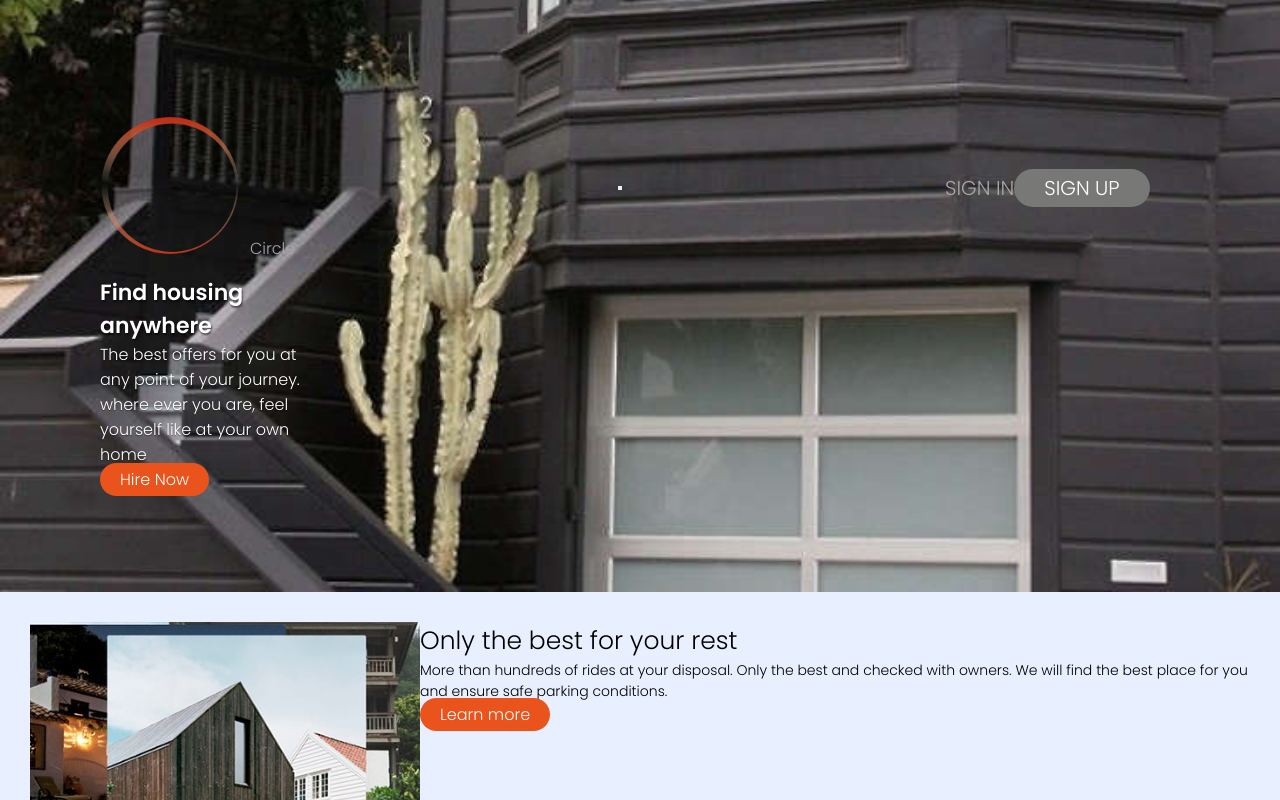
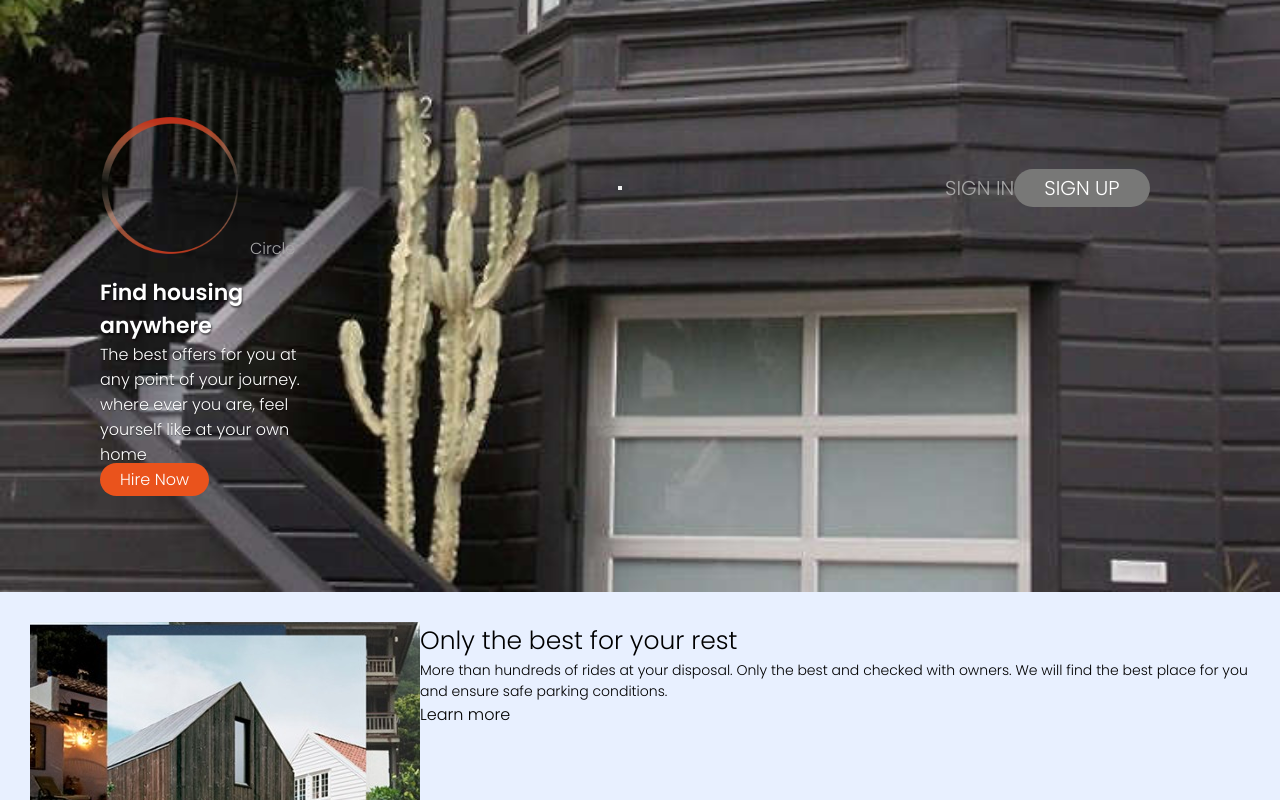
Before and after one commit to shella12/RentAnItemApp, a React (Create React App) app: page / in a window 1280 px wide. Shown: the top 800 px of the page. Built offline with nearby package versions, Linux system fonts and the light colour scheme; no server answers.

Commit message:
Make it responsive

```diff
--- a/src/componenets/FeatureSection.js
+++ b/src/componenets/FeatureSection.js
@@ -20,7 +20,7 @@ export default function FeatureSection() {
             We will find the best place for you and ensure safe parking conditions.
           </p>
           <p>
-            <a href="#register" className="btn btn-oval">
+            <a href="#register" className="btn btn-oval_feature ">
               Learn more
             </a>
           </p>
```
